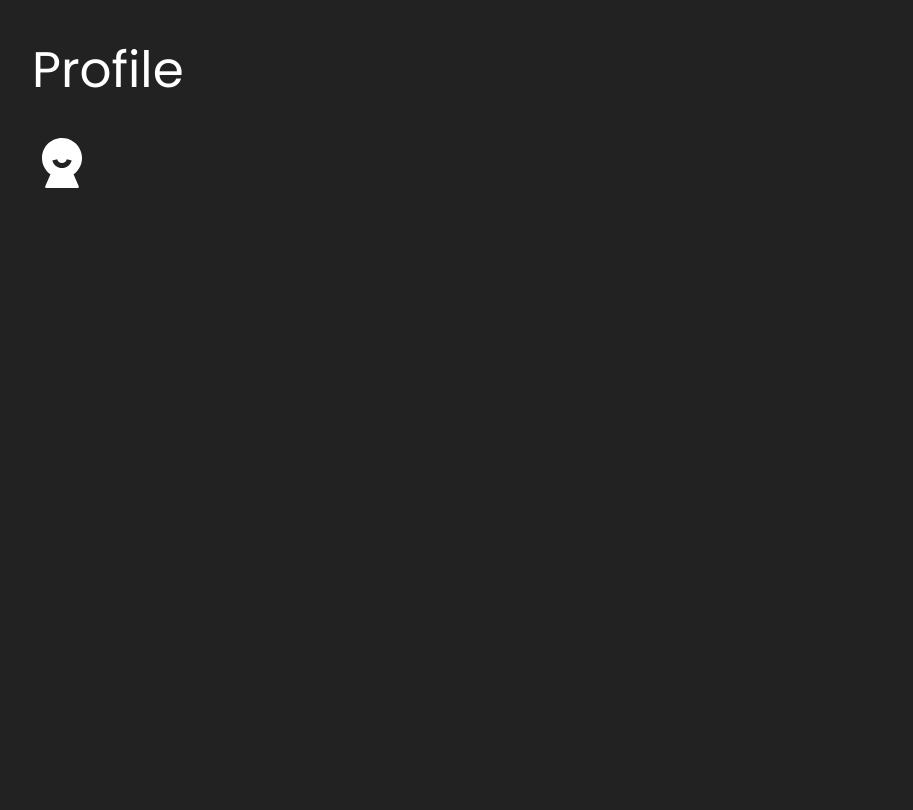
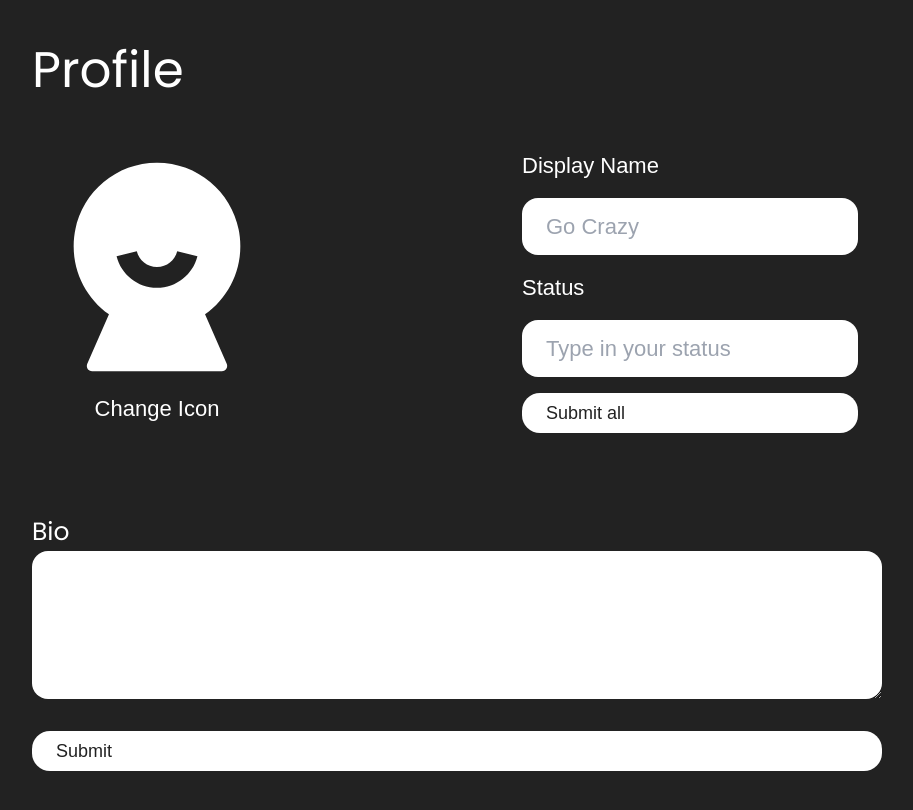
Before and after one commit to jbrov2/Muse-Redo, a React (Vite) app in the folder client/: page /account/profile in a window 1280 px wide. Shown: the part 280-1090 px from the top of the page, without its empty margins (183-1096 px from the left). Built offline with nearby package versions, Linux system fonts and the light colour scheme.

Commit message:
made edit profile

```diff
--- a/client/src/components/Profile/EditProfile.jsx
+++ b/client/src/components/Profile/EditProfile.jsx
@@ -7,8 +7,42 @@ function EditProfile() {
         <div className="max-w-[1466px] mx-4 xl:mx-auto px-6 xl:px-0 items-center">
           <div className="container mx-auto">
             <h2 className="h2 mb-8">Profile</h2>
-            <div className="flex items-center">
-              <RiUser5Fill size={60} />
+            <div className="flex items-center xl:flex-row flex-col xl:gap-60 gap-12">
+              {/*Place Holder */}
+              <div className=" flex flex-col items-center">
+                <RiUser5Fill size={250} />
+                <p className="cursor-pointer">Change Icon</p>
+              </div>
+
+              <div className="flex flex-col ">
+                <form action="" className="flex flex-col">
+                  <label htmlFor="d_name" id="d_name">
+                    Display Name
+                  </label>
+                  <input type="text" id="d_name" placeholder="Go Crazy" />
+                  <label htmlFor="status" id="status">
+                    Status
+                  </label>
+                  <input
+                    type="text"
+                    id="status"
+                    placeholder="Type in your status"
+                  />
+                  <button type="submit" className="btn btn-primary mt-4">
+                    {" "}
+                    Submit all
+                  </button>
+                </form>
+              </div>
+            </div>
+            <div className="flex flex-row xl:flex-col mt-20">
+              <form action="" className="flex flex-col w-full">
+                <h3 className="h3">Bio</h3>
+                <textarea name="bio" id="bio" rows="4"></textarea>
+                <button type="submit" className="btn btn-primary mt-8">
+                  Submit
+                </button>
+              </form>
             </div>
           </div>
         </div>
```
